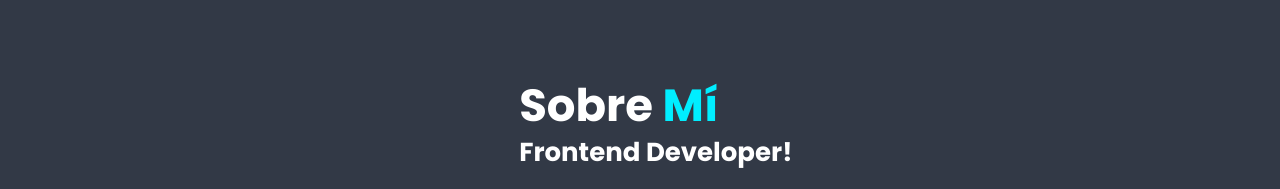
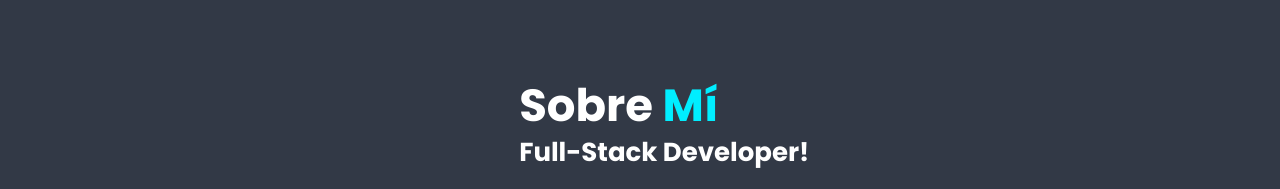
Before and after one commit to TecnoZoni/tecnozoni-web, a plain HTML site: page index.html in a window 1280 px wide. Shown: the part 880-1069 px from the top of the page. Drawn offline with nearby package versions, Linux system fonts and the light colour scheme.

Commit message:
Update index.html

```diff
--- a/index.html
+++ b/index.html
@@ -58,7 +58,7 @@
         </div>
         <div class="about-content">
             <h2 class="heading">Sobre <span>Mí</span></h2>
-            <h3>Frontend Developer!</h3>
+            <h3>Full-Stack Developer!</h3>
             <p>¡Hola! Soy Agustín Minzoni, un apasionado del desarrollo web con un enfoque en la creación de sitios y
                 aplicaciones web atractivos y funcionales en HTML, CSS, JavaScript y React.
                 <br>
```
